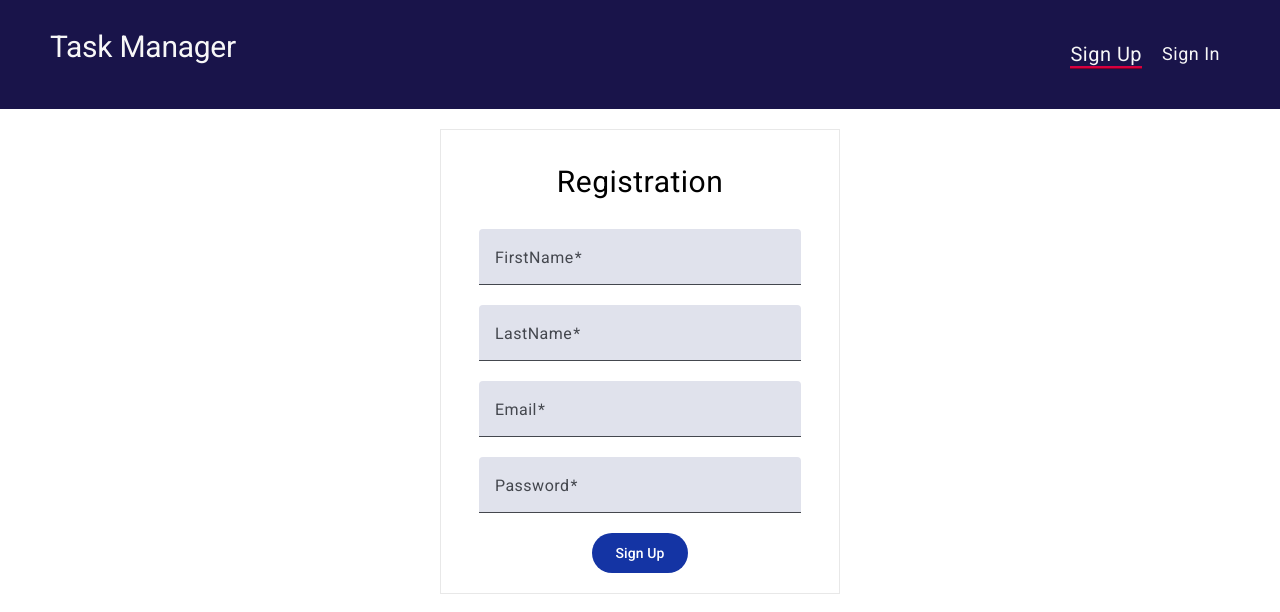
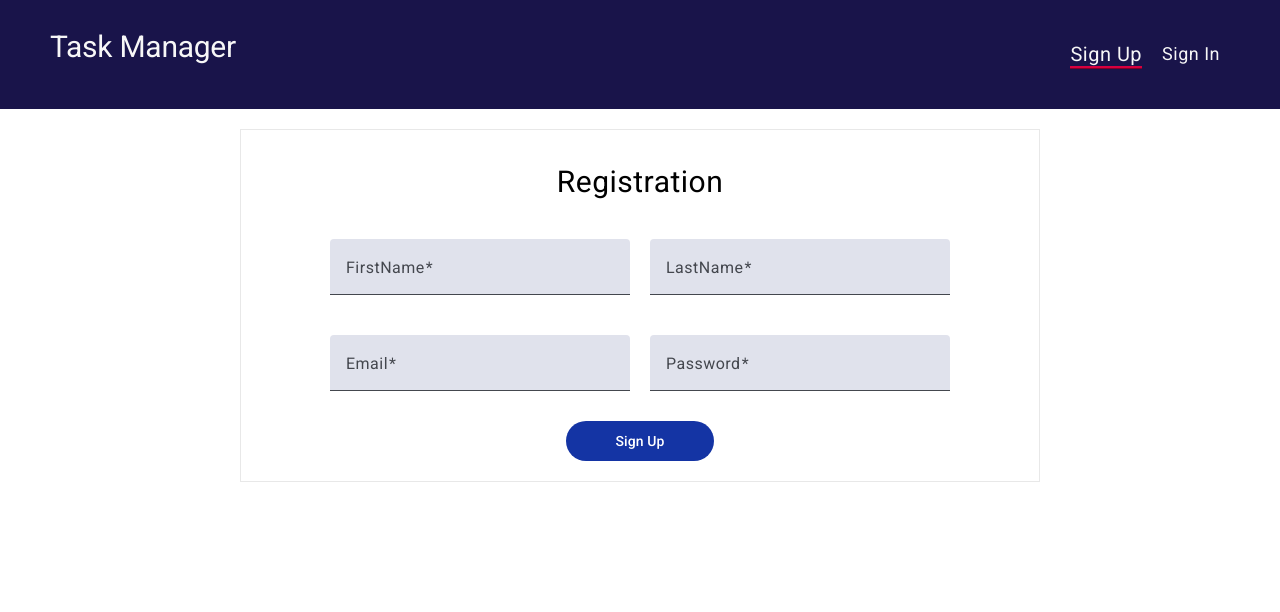
Before and after one commit to RamazBor/alte_angular_task-manager, an Angular app: page /sign-up in a window 1280 px wide. Shown: the top 612 px of the page. Built offline with nearby package versions, Linux system fonts and the light colour scheme.

Commit message:
change sign-up form's layout

```diff
--- a/src/app/pages/auth/sign-up/sign-up.component.html
+++ b/src/app/pages/auth/sign-up/sign-up.component.html
@@ -2,6 +2,8 @@
 <div class="form">
   <form [formGroup]="form" class="example-form">
     <h1>Registration</h1>
+    <div class="content">
+      <div class="column">
         <mat-form-field class="example-full-width">
           <mat-label>FirstName</mat-label>
           <input
@@ -26,6 +28,8 @@
           <mat-error>LastName is <strong>required</strong></mat-error>
           }
         </mat-form-field>
+      </div>
+      <div class="column">
         <mat-form-field class="example-full-width">
           <mat-label>Email</mat-label>
           <input
@@ -55,6 +59,8 @@
           <mat-error>Password must be at least 6 characters long!</mat-error>
           }
         </mat-form-field>
+      </div>
+    </div>
 
     <button mat-flat-button (click)="signUp()">Sign Up</button>
   </form>
--- a/src/app/pages/auth/sign-up/sign-up.component.scss
+++ b/src/app/pages/auth/sign-up/sign-up.component.scss
@@ -5,10 +5,9 @@
   margin: 20px 0px;
   width: 100%;
   form {
-    width: 400px;
+    width: 800px;
     height: auto;
     display: flex;
-    flex-direction: column;
     padding: 20px;
     border: 1px solid #e8e8e8;
     display: flex;
@@ -18,10 +17,18 @@
       font-size: 30px;
       letter-spacing: 0.5px;
     }
-    mat-form-field {
+    .content {
       width: 90%;
+      display: flex;
+      justify-content: center;
+      flex-wrap: wrap;
+      mat-form-field {
+        width: 300px;
+        margin: 10px;
+      }
     }
     button {
+      padding: 10px 50px;
       background-color: #1434A4;
     }
   }
```
Lines whose indentation alone changed are shown as unchanged.
